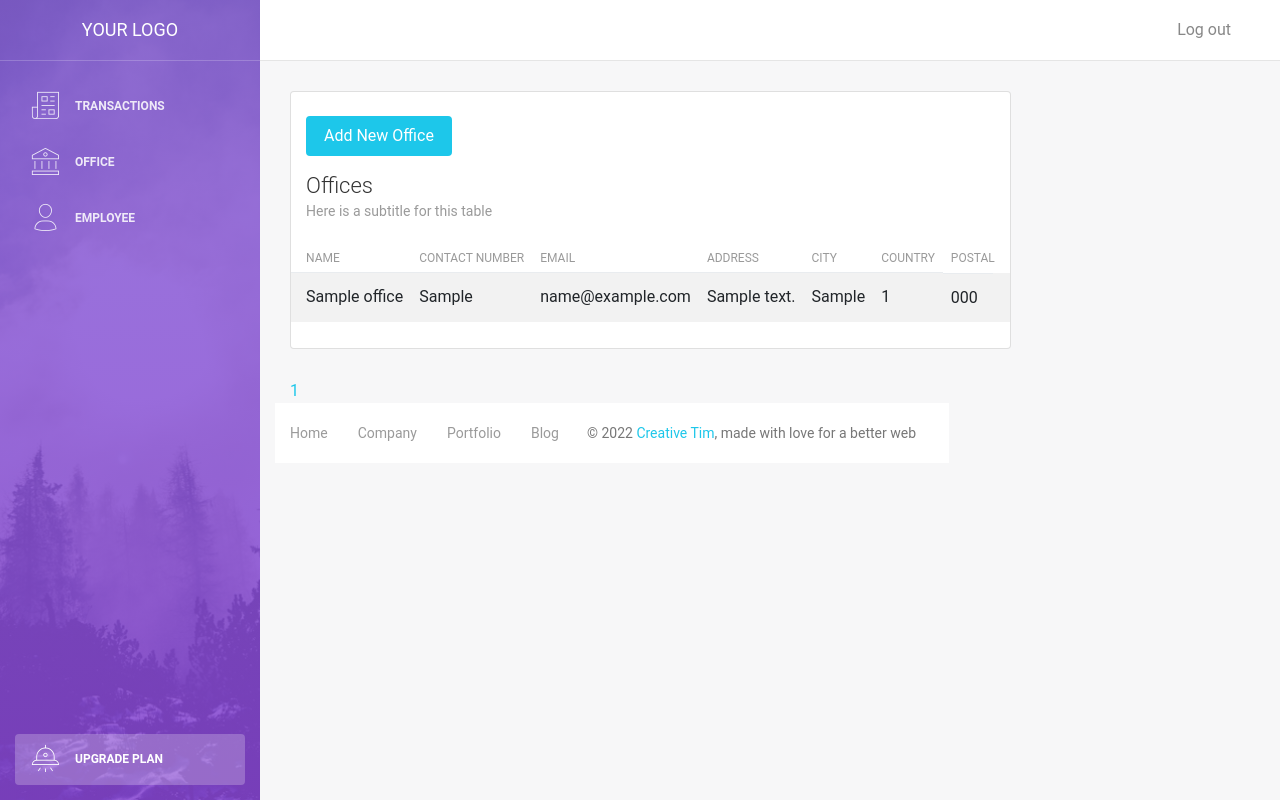
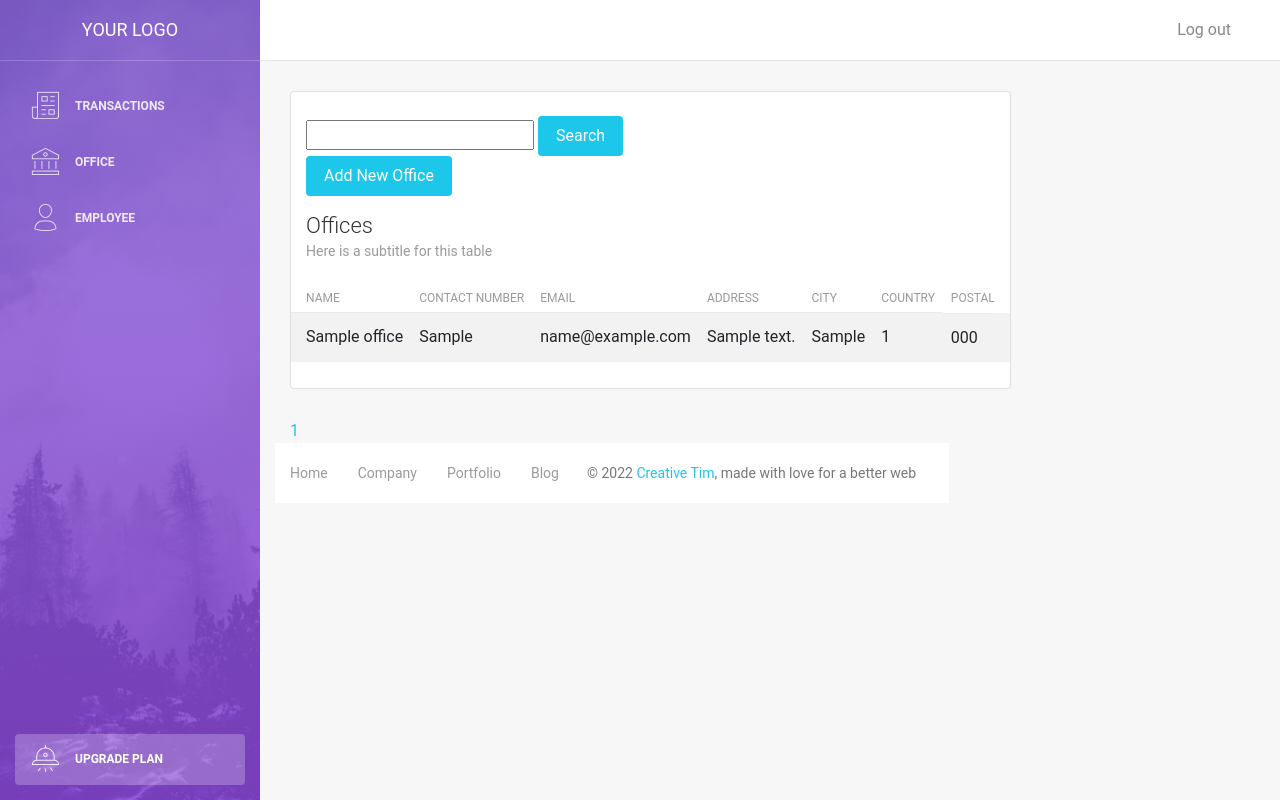
Before and after one commit to JayrahBautista/Bautista_RecordApp, a PHP site: page /Bautista_RecordApp/office.php in a window 1280 px wide. Run offline with PHP 8.4, Linux system fonts and the light colour scheme; tables that the repository leaves empty or names only in its code hold one stand-in row (values such as "Sample post"); some libraries are stand-ins or nearby versions.

Commit message:
done Create search feature in list of office (challenge)

```diff
--- a/office.php
+++ b/office.php
@@ -22,6 +22,8 @@
 require('config/config.php');
 require('config/db.php');
 
+$search = isset($_GET['search']) ? $_GET['search'] : '';
+
 $results_per_page = 20;
 
 $query="SELECT * FROM office";
@@ -38,7 +40,11 @@ if (!isset($_GET['page'])) {
 
 $page_first_result=($page-1) * $results_per_page;
 
-$query = 'SELECT * FROM office ORDER BY name LIMIT '.$page_first_result.','.$results_per_page;
+if (strlen($search) > 0) {
+    $query = 'SELECT * FROM office WHERE office.postal = '. $search .' ORDER BY name LIMIT '.$page_first_result.','.$results_per_page;
+}else{
+    $query = 'SELECT * FROM office ORDER BY name LIMIT '.$page_first_result.','.$results_per_page;
+    }
 
 $result = mysqli_query($conn, $query);
 
@@ -71,6 +77,12 @@ mysqli_close($conn);
                         <div class="col-md-12">
                             <div class="card strpied-tabled-with-hover">
                                 <br/>
+                                <div class="col-md-12">
+                                    <form action="office.php" method="GET">
+                                        <input type="text" name="search" />
+                                        <input type="submit" value="Search" class="btn btn-info btn-fill" />
+                                    </form>
+                                </div>
                                 <div class="col-md-12">
                                 <a href="office-add.php">
                                     <button type="submit" class="btn btn-info btn-fill pull-right">Add New Office</button>
```
